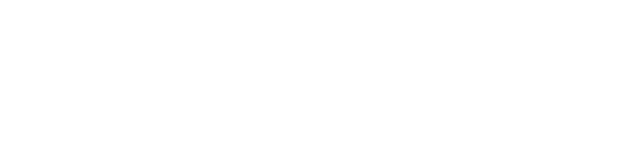
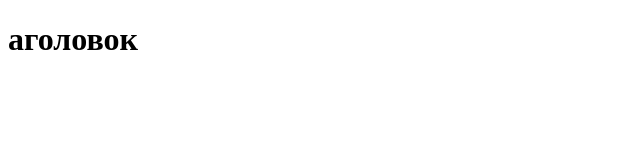
Before and after one commit to semianovich/github-for-beginners, a plain HTML site: page index.html in a window 1280 px wide. Shown: the whole page, without its empty margins (0-640 px from the left). Drawn offline with Linux system fonts and the light colour scheme.

Commit message:
Добавили заголовок

```diff
--- a/index.html
+++ b/index.html
@@ -6,6 +6,6 @@
     <title>Document</title>
 </head>
 <body>
-
+    <h1>аголовок</h1>
 </body>
 </html>
```
